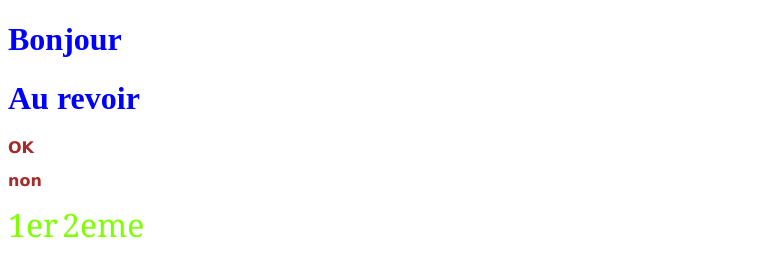
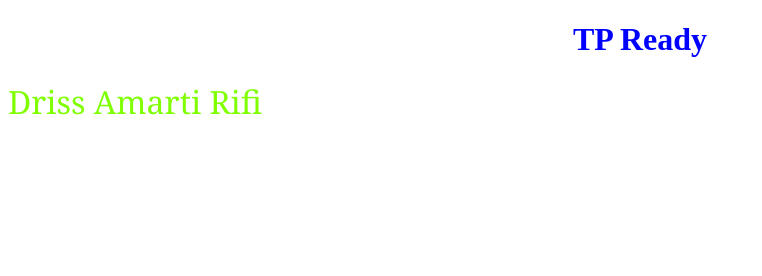
Before and after one commit to drr1ss/gestionagile, a plain HTML site: page index.html in a window 1280 px wide. Shown: the whole page, without its empty margins (0-762 px from the left). Drawn offline with Linux system fonts and the light colour scheme.

Commit message:
html css upload

```diff
--- a/index.css
+++ b/index.css
@@ -1,14 +1,8 @@
 h1{
     color: blue;
+    text-align: center;
 }
 
-h2{
-    color: brown;
-}
-h2{
-    font-family: 'Lucida Sans', 'Lucida Sans Regular', 'Lucida Grande', 'Lucida Sans Unicode', Geneva, Verdana, sans-serif;
-    font-size: medium;
-}
 span{
     font-family: Cambria, Cochin, Georgia, Times, 'Times New Roman', serif;
     font-size: xx-large;
--- a/index.html
+++ b/index.html
@@ -7,14 +7,8 @@
     <link rel="stylesheet" href="./index.css">
 </head>
 <body>
-    <h1>Bonjour</h1>
-    <h1>Au revoir</h2>
-
-    <h2>OK</h2>
-    <h2>non</h2>
-
-    <span>1er</span>
-    <span>2eme</samp>
+    <h1>TP Ready</h1>
+    <span>Driss Amarti Rifi</samp>
 
 </body>
 </html>
```
